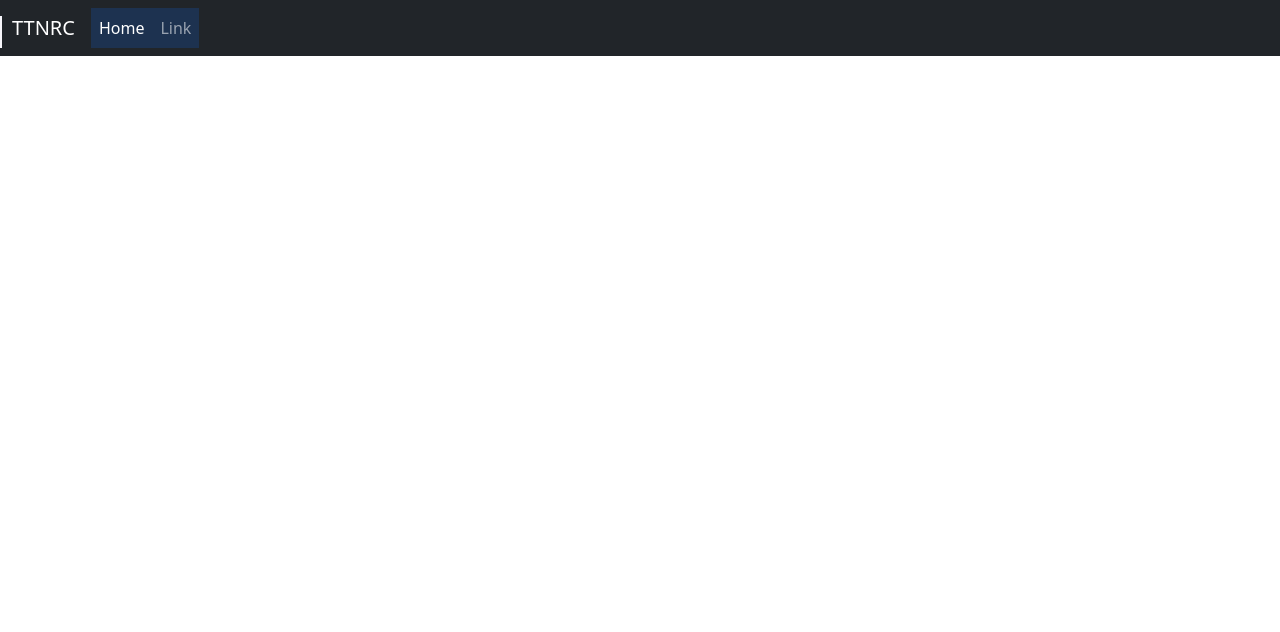
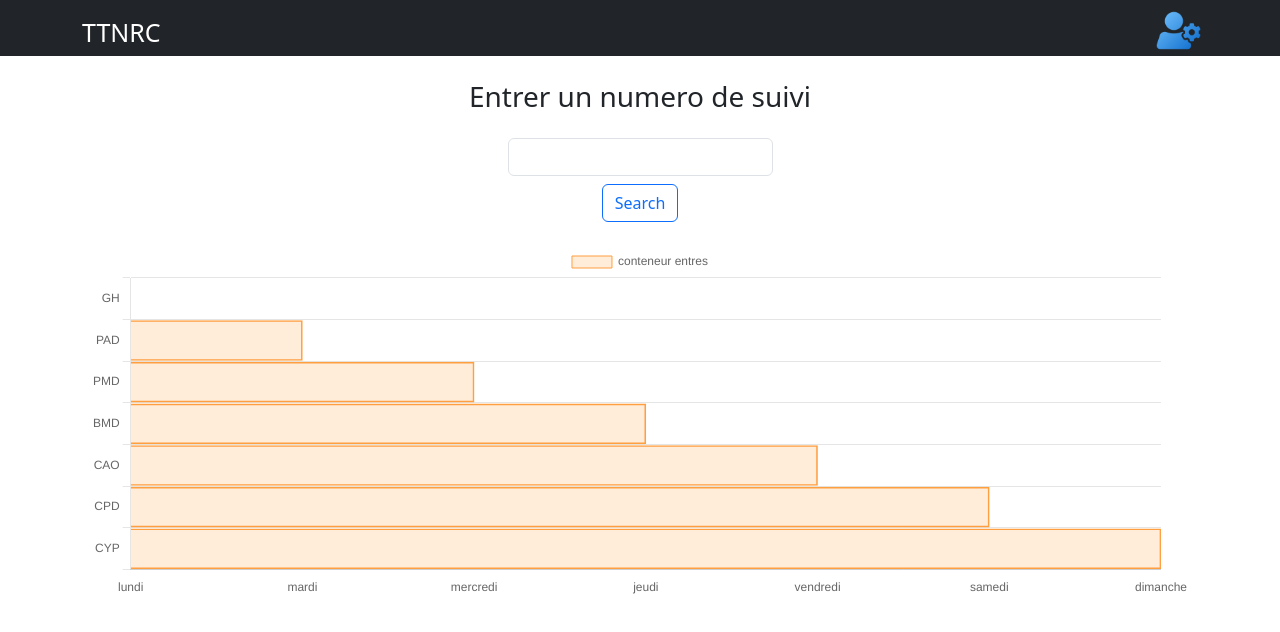
Before and after one commit to viadel13/platform-suivi-ttrnc, a React (Create React App) app: page /dashboard in a window 1280 px wide. Shown: the top 632 px of the page. Built offline with nearby package versions, Linux system fonts and the light colour scheme; no server answers; sample sign-in values are in the browser's storage.

Commit message:
first commit

```diff
--- a/src/components/Dashboard/Index.js
+++ b/src/components/Dashboard/Index.js
@@ -9,6 +9,7 @@ import { auth } from '../../firebase/firebaseConfig';
 import { useDispatch } from "react-redux";
 import { Admin } from "../../redux/reducers/rootReducer";
 import { toggleSide } from "../../redux/reducers/rootReducer";
+import Accueil from "../../componentsClient/Accueil/Index";
 
 const Dashboard = () => {
 
@@ -102,7 +103,7 @@ const Dashboard = () => {
 
       ) : (
         <>
-         <NavbarClient />
+         <Accueil />
          <Outlet />
         </>
       )}
--- a/src/components/Sidebar/menus/ListeEnvois.js
+++ b/src/components/Sidebar/menus/ListeEnvois.js
@@ -11,7 +11,7 @@ const ListeEnvois = () => {
   const [donneesEnvoi, setDonneesEnvoi] = useState([]);
   const [loading, setLoading] = useState(true);
   const breadcrumbLinks = ["Gestion des Envois", "Liste des envois"];
-  const toggleSidebar = useSelector((state)=> state.platformeSuivi.toggleSidebar);
+  const toggleSidebar = useSelector((state) => state.platformeSuivi.toggleSidebar);
 
   // const [collapseShow, setCollapseShow] = useState(false);
 
@@ -49,17 +49,17 @@ const ListeEnvois = () => {
         <div className="card-listeEnvoi px-4 py-3">
           <div className="row mb-2">
             <div className="col-12 col-md-6 py-2 d-flex align-items-center">
-              <span className="me-2" style={{fontSize:'15px'}}>Show</span>
-              <select className="form-select px-2" style={{width: '90px', height: '34px', fontSize: '15px'}} aria-label="Default select example">
+              <span className="me-2" style={{ fontSize: '15px' }}>Show</span>
+              <select className="form-select px-2" style={{ width: '90px', height: '34px', fontSize: '15px' }} aria-label="Default select example">
                 <option value="1">5</option>
                 <option value="2">10</option>
                 <option value="2">20</option>
                 <option value="3">100</option>
               </select>
-              <span className="ms-2" style={{fontSize:'15px'}}>entries</span>
+              <span className="ms-2" style={{ fontSize: '15px' }}>entries</span>
             </div>
             <div className="col-12 col-md-6 d-flex align-items-center justify-content-end" >
-              <span className="me-2" style={{fontSize:'15px'}}>Search:</span>
+              <span className="me-2" style={{ fontSize: '15px' }}>Search:</span>
               <input className="form-control searchEnvoi" type="search" />
             </div>
 
@@ -67,17 +67,17 @@ const ListeEnvois = () => {
           </div>
           <table className="table" id="table-hover">
             <thead>
-              <tr className="text-center table-secondary" style={{fontSize : toggleSidebar ? '14px' : '', transition: '.3s'}}>
+              <tr className="text-center table-secondary" style={{ fontSize: toggleSidebar ? '14px' : '', transition: '.3s' }}>
                 <th className="d-lg-none "></th>
-                <th className="Nsuivi"  style={{width: '10%'}}>Numero suivi</th>
-                <th  className="Nsuivi">Client</th>
-                <th className="d-none d-md-table-cell" style={{width: '10%'}}>Produit</th>
+                <th className="Nsuivi" style={{ width: '10%' }}>Numero suivi</th>
+                <th className="Nsuivi">Client</th>
+                <th className="d-none d-md-table-cell" style={{ width: '10%' }}>Produit</th>
                 <th className="d-none d-md-table-cell">Quantite</th>
                 <th className="d-none d-md-table-cell">Categorie</th>
                 <th className="d-none d-md-table-cell">Poids</th>
                 <th className="d-none d-lg-table-cell">Volume</th>
                 <th className="d-none d-lg-table-cell">Prix</th>
-                <th className="d-none d-lg-table-cell"  style={{width: '25%'}}>Etat</th>
+                <th className="d-none d-lg-table-cell" style={{ width: '25%' }}>Etat</th>
                 <th className="d-none d-lg-table-cell" >Date</th>
               </tr>
             </thead>
@@ -98,7 +98,7 @@ const ListeEnvois = () => {
                         data-bs-toggle="collapse"
                         data-bs-target={`#${index}`}
                         className="accordion-toggle text-center"
-                        style={{fontSize : toggleSidebar ? '15px' : '', transition: '.3s'}}
+                        style={{ fontSize: toggleSidebar ? '15px' : '', transition: '.3s' }}
                       >
                         <td className="d-lg-none ">
                           <AiOutlinePlusCircle
@@ -128,14 +128,18 @@ const ListeEnvois = () => {
                             aria-label="Default select example"
                             style={{ border: "none" }}
                           >
-                            <option value="1">
-                              En attente de dédouanement
-                            </option>
-                            <option value="2">En transit </option>
-                            <option value="3">En livraison</option>
-                            <option value="4">PMD </option>
+
                             <option value="4">PAD </option>
                             <option value="4">BMD </option>
+                            <option value="4">PMD </option>
+                            <option value="4">A quai </option>
+                            <option value="1">En attente de dédouanement </option>
+                            <option value="1">Sortie du port </option>
+                            <option value="2">En transit </option>
+                            <option value="3">En livraison partielle</option>
+                            <option value="3">En livraison totale</option>
+
+
                           </select>
                         </td>
                         <td className="d-none d-lg-table-cell">{i.date}</td>
@@ -192,12 +196,15 @@ const ListeEnvois = () => {
                                       aria-label="Default select example"
                                       style={{ border: "none" }}
                                     >
-                                      <option value="1">
-                                        En attente de dédouanement
-                                      </option>
+                                      <option value="4">PAD </option>
+                                      <option value="4">BMD </option>
+                                      <option value="4">PMD </option>
+                                      <option value="4">A quai </option>
+                                      <option value="1">En attente de dédouanement </option>
+                                      <option value="1">Sortie du port </option>
                                       <option value="2">En transit </option>
-                                      <option value="3">En livraison</option>
-                                      <option value="4">Livré </option>
+                                      <option value="3">En livraison partielle</option>
+                                      <option value="3">En livraison totale</option>
                                     </select>
                                   </td>
                                 </tr>
--- /dev/null
+++ b/src/componentsClient/Accueil/Index.js
@@ -0,0 +1,18 @@
+import Navbar from '../Navbar/Index'
+import SearchSuivi from '../SearchSuivi/Index';
+import LineChartClient from '../Line/Index'
+
+const Accueil = () => {
+  return (
+    <>
+      <Navbar />
+      <div className='container'>
+        <SearchSuivi />
+        <LineChartClient />
+      </div>
+
+    </>
+  )
+}
+
+export default Accueil
--- /dev/null
+++ b/src/componentsClient/Line/Index.js
@@ -0,0 +1,56 @@
+import { Bar } from 'react-chartjs-2';
+import ChartJS, { CategoryScale, LinearScale, PointElement, BarElement, LineElement } from 'chart.js/auto';
+
+const LineChartClient = () => {
+  const options = {
+    indexAxis: 'y', // Spécifiez que l'axe avec des libellés personnalisés est l'axe Y
+    scales: {
+      x: {
+        type: 'category',
+        grid: {
+          display: false,
+        },
+      },
+      y: {
+        beginAtZero: true,
+        ticks: {
+          stepSize: 1,
+        },
+        labels: ['GH', 'PAD', 'PMD', 'BMD', 'CAO', 'CPD', 'CYP'],
+      },
+    },
+    maintainAspectRatio: false,
+  };
+
+
+  const data = {
+    labels: ["lundi", "mardi", "mercredi", "jeudi", "vendredi", "samedi", "dimanche"],
+    datasets: [
+      {
+        label: 'conteneur entres',
+        data: [1, 2, 3, 4, 5, 6, 7],
+        backgroundColor: 'rgba(255, 159, 64, 0.2)',
+        borderColor: 'rgba(255, 159, 64)',
+        borderWidth: 1,
+        barThickness: 40,
+      },
+      // {
+      //   type: 'line',
+      //   label: 'Clients inscrits',
+      //   data:  [10, 8, 5, 4, 11, 16, 20],
+      //   borderColor: 'rgba(54, 162, 235, 1)',
+      //   borderWidth: 3,
+      //   fill: false,
+      //   yAxisID: 'y',
+      // },
+    ],
+  };
+
+  return (
+    <div style={{ height: '50vh' }} className='px-2 py-4'>
+      <Bar data={data} options={options} />
+    </div>
+  );
+}
+
+export default LineChartClient;
--- a/src/componentsClient/Navbar/Index.js
+++ b/src/componentsClient/Navbar/Index.js
@@ -1,26 +1,46 @@
-import React from 'react'
+import profilUser from '../../assets/images/user-gear.png'
 import { Link } from 'react-router-dom'
+import { FaUser } from "react-icons/fa";
+import { BiExit } from "react-icons/bi";
+import { getAuth, signOut } from "firebase/auth";
 
 const Navbar = () => {
+  const auth = getAuth();
+
+  async function handleSignOut() {
+    await signOut(auth);
+  }
+
   return (
-    <nav class="navbar navbar-expand-lg  navbar-dark bg-dark">
-    <div class="container-fluid">
-      <a class="navbar-brand" href="#">TTNRC</a>
-      <button class="navbar-toggler" type="button" data-bs-toggle="collapse" data-bs-target="#navbarSupportedContent" aria-controls="navbarSupportedContent" aria-expanded="false" aria-label="Toggle navigation">
-        <span class="navbar-toggler-icon"></span>
-      </button>
-      <div class="collapse navbar-collapse" id="navbarSupportedContent">
-        <ul class="navbar-nav me-auto mb-2 mb-lg-0">
-          <li class="nav-item">
-            <a class="nav-link active" aria-current="page" href="#">Home</a>
-          </li>
-          <li class="nav-item">
-            <Link class="nav-link" to="hello">Link</Link>
-          </li>
-        </ul>
+    <div className='navbar-client bg-dark navbar-dark py-2'>
+      <div className='container d-flex justify-content-between align-items-center'>
+        <div className='brand d-flex' style={{position: 'relative', top: '5px' }}>
+          <Link to='#' style={{ textDecoration: 'none', fontSize: '25px', color: 'white' }}>TTNRC</Link>
+        </div>
+        <div className="header_img dropdown">
+          <Link data-bs-toggle="dropdown">
+            <img src={profilUser} alt="profilUtilisateur" />
+          </Link>
+
+          <ul className="dropdown-menu dropdown-menu-dark dropdown-menu-start mt-3 p-2" style={{ transition: '.3s' }}>
+            <li>
+              <Link to="#" className="d-flex align-items-center mt-2" style={{ textDecoration: 'none', color: "white", fontSize: '17px' }}>
+                <FaUser />
+                <span className="ms-2">Profil</span>
+              </Link>
+            </li>
+            <li>
+              <Link to="#" className="d-flex align-items-center mt-2" style={{ textDecoration: 'none', color: "white"}} onClick={handleSignOut}>
+                <BiExit />
+                <span className="ms-2">Deconnexion</span>
+              </Link>
+            </li>
+
+          </ul>
+        </div>
       </div>
+
     </div>
-  </nav>
   )
 }
 
--- /dev/null
+++ b/src/componentsClient/SearchSuivi/Index.js
@@ -0,0 +1,15 @@
+import React from 'react'
+
+const SearchSuivi = () => {
+  return (
+    <div className='d-flex align-items-center flex-column mt-4'>
+      <h3 className='mb-4'>Entrer un numero de suivi</h3>
+      <div>
+        <input type="email" className="form-control" id="exampleFormControlInput1" placeholder="" style={{width: '265px'}} />
+      </div>
+      <button type="button" className="btn btn-outline-primary mt-2">Search</button>
+    </div>
+  )
+}
+
+export default SearchSuivi
--- a/src/index.js
+++ b/src/index.js
@@ -4,6 +4,7 @@ import App from './components/App/App';
 import './assets/css/index.css';
 import './assets/css/login.css';
 import './assets/css/loader.css';
+import './assets/cssClient/indexClient.css';
 import 'bootstrap/dist/css/bootstrap.min.css';
 import 'bootstrap/dist/js/bootstrap.bundle.js';
 
```
Also changed, not shown: src/assets/cssClient/indexClient.css (added).
